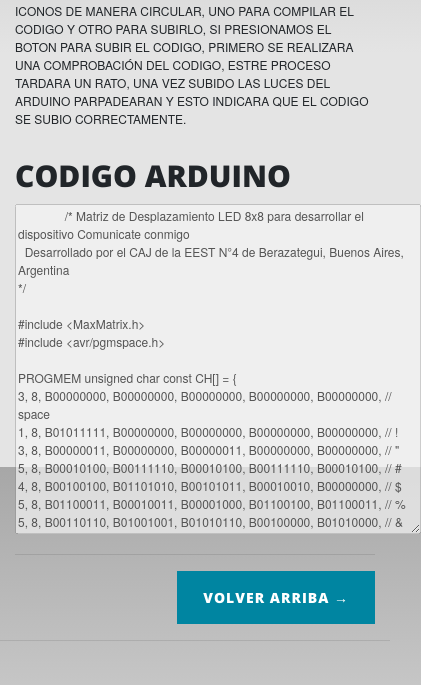
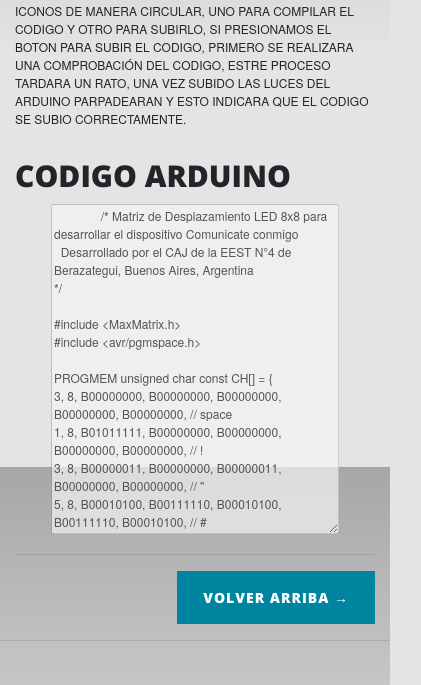
Before and after one commit to EnzoReinoso/Ojeda-ReinosoTp6, a plain HTML site: page www/index.html in a window 390 px wide. Shown: the part 3753-4438 px from the top of the page, 421 px wide, since content can reach past the window. Drawn offline with nearby package versions, Linux system fonts and the light colour scheme; some packages are replaced by stand-ins of ours; a script that the page names is missing.

Commit message:
Arreglos finales

```diff
--- a/www/index.html
+++ b/www/index.html
@@ -133,8 +133,8 @@
               <h2 class="post-title">
                 Codigo Arduino
               </h2>
-            </a>
-              <textarea disabled cols="60" rows="18">
+            </a><center>
+              <textarea disabled rows="18" style="max-width: 100%; width: 80%;">
               /* Matriz de Desplazamiento LED 8x8 para desarrollar el dispositivo Comunicate conmigo
   Desarrollado por el CAJ de la EEST N°4 de Berazategui, Buenos Aires, Argentina
 */
@@ -317,6 +317,7 @@ void printString(char* s)                            // Imprime cadena
 }
 
               </textarea>
+            </center>
           </div>
           <hr>
           <!-- Pager -->
```
